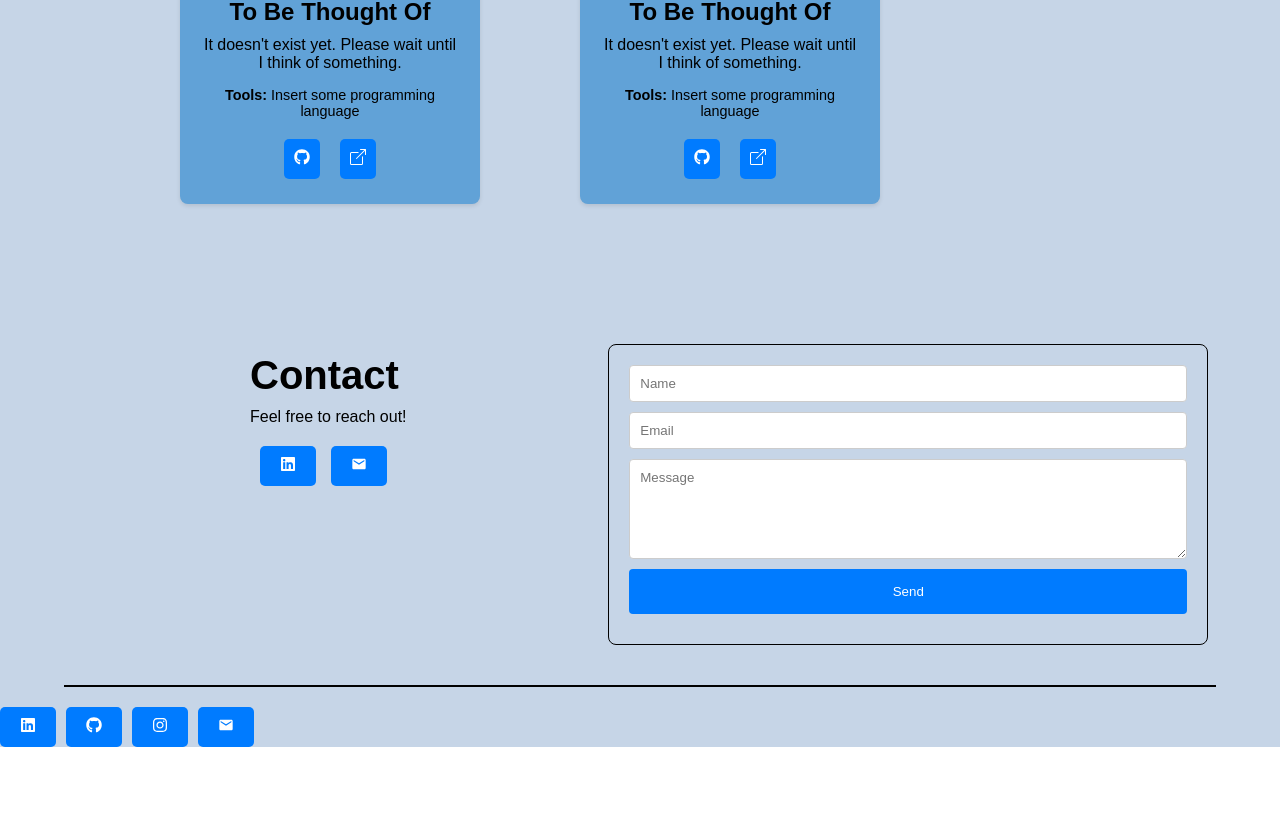
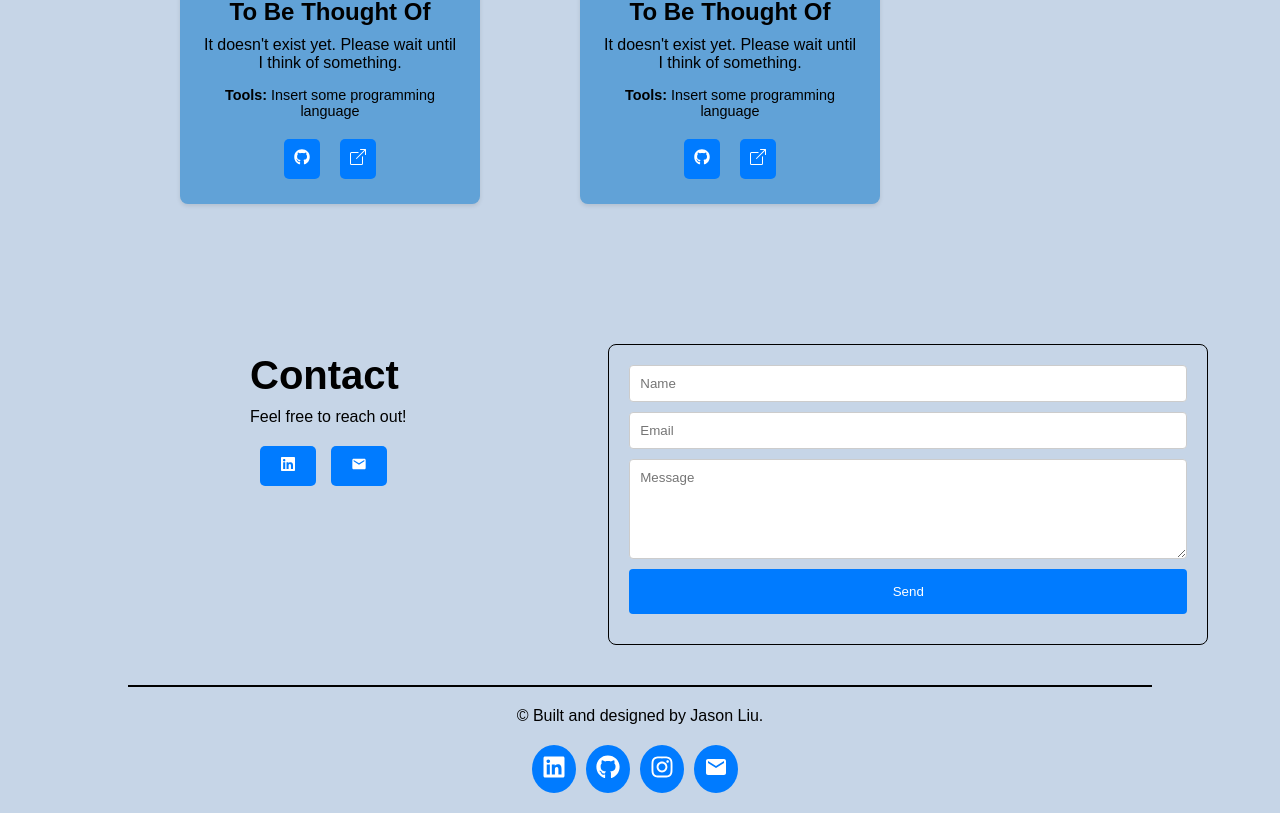
Before and after one commit to jasonliu1103/personalportfoliowebsite, a React (Create React App) app: page / in a window 1280 px wide. Shown: the part 3594-4407 px from the top of the page. Before the commit the page ends 4341 px from the top, so only its background shows below. Built offline with nearby package versions, Linux system fonts and the light colour scheme.

Commit message:
Footer complete

```diff
--- a/src/components/Footer.css
+++ b/src/components/Footer.css
@@ -3,12 +3,15 @@ a.github-btn-F,
 a.ig-btn-F,
 a.email-btn-F {
   display: inline-block;
-  padding: 10px 20px;
+  padding: 10px;
   margin-right: 10px;
   background-color: #007bff;
   color: #fff;
-  border-radius: 5px;
+  border-radius: 50%;
   text-decoration: none;
+  font-size: 24px;
+  line-height: 1;
+  vertical-align: middle;
 }
 
 a.linkedin-btn-F:hover,
@@ -32,18 +35,10 @@ a.email-btn-F:hover {
   background-color: #123d6b;
 }
 
-.dark {
-    color: white;
-  }
-
-.light {
-    color: black;
-}
-
 .footer-line {
   border: none;
   height: 2px;
-  width: 90%;
+  width: 80%;
   background-color: #000000;
   margin: 20px auto;
 }
@@ -51,3 +46,13 @@ a.email-btn-F:hover {
 .dark .footer-line {
   background-color: #fff;
 }
+
+.footer-text {
+  text-align: center;
+  margin-top: 20px;
+}
+
+.footer-container {
+  text-align: center;
+  padding: 20px;
+}
--- a/src/components/Footer.jsx
+++ b/src/components/Footer.jsx
@@ -9,6 +9,10 @@ const Footer = () => {
   return (
     <section id="footer">
     <hr className="footer-line" />
+    <p className="footer-text">
+     © Built and designed by Jason Liu.
+    </p>
+    <div class="footer-container">
     <a
     href="https://www.linkedin.com/in/jason-liu-422791237/"
     className="linkedin-btn-F"
@@ -41,6 +45,7 @@ const Footer = () => {
   >
     <MdEmail />
   </a>
+  </div>
    </section>
   )
 }
```
